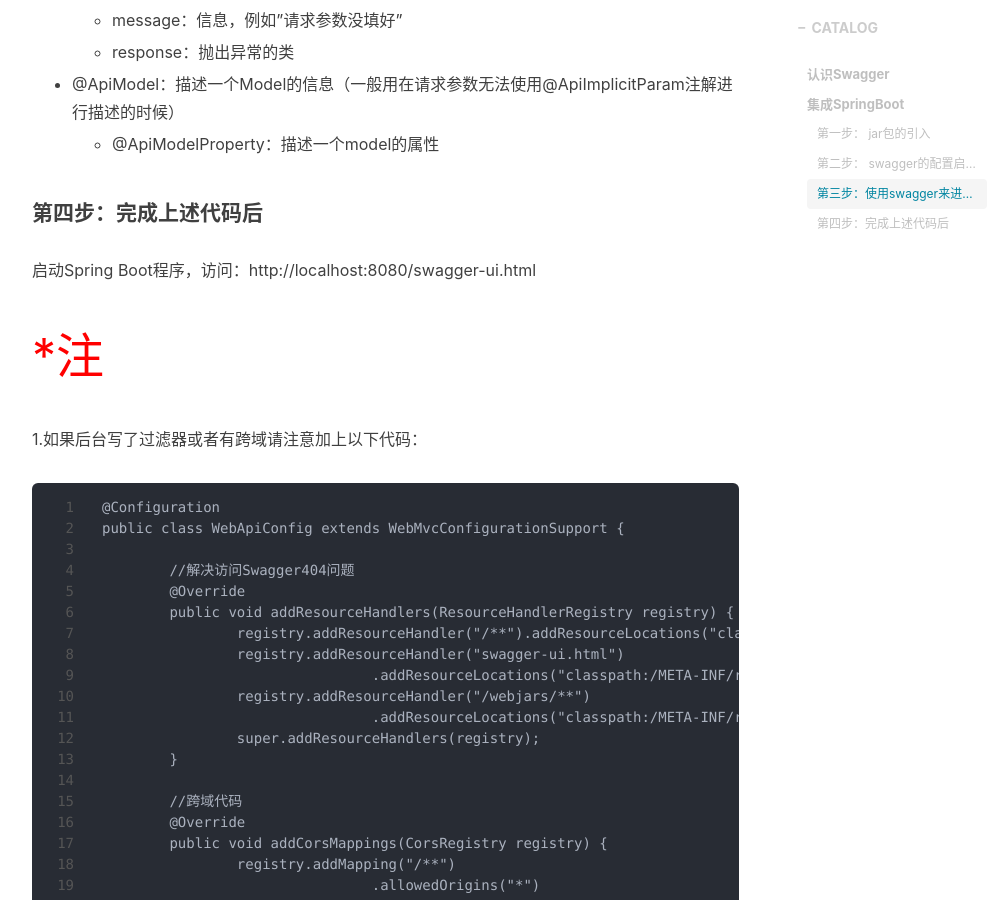
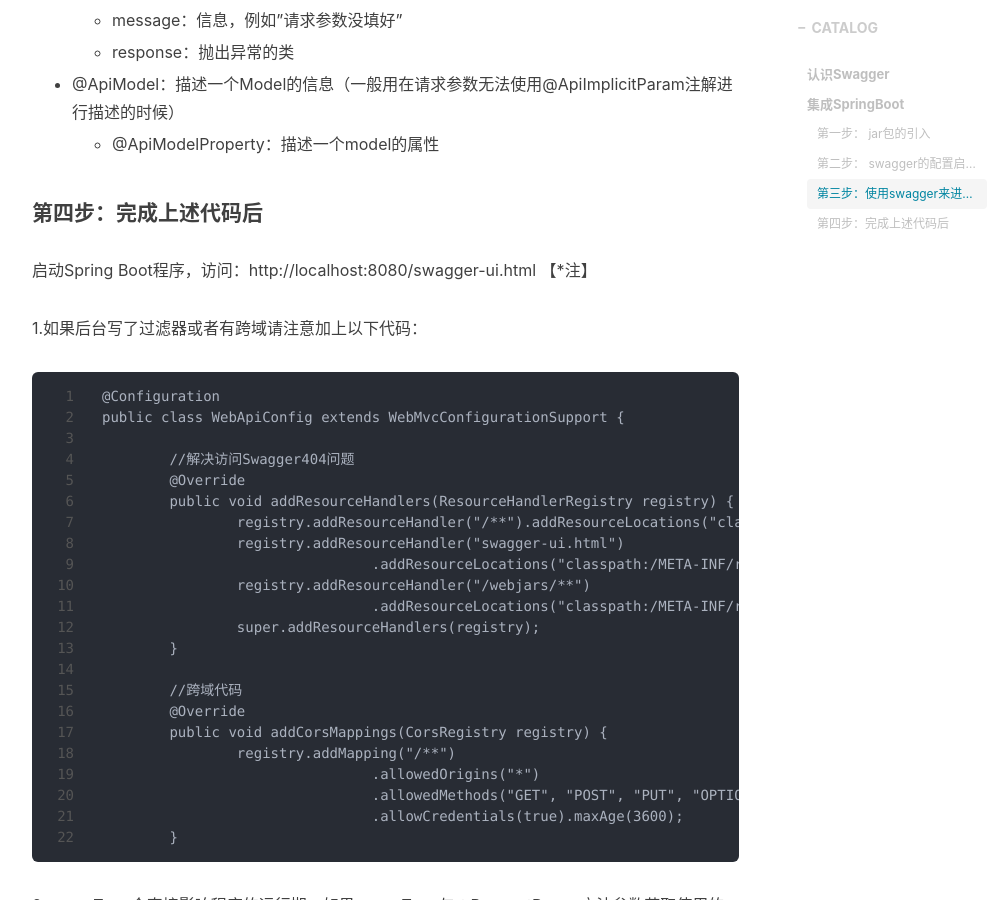
Before and after one commit to mochengyanliu/mochengyanliu.github.io, a Jekyll site: the page built from _posts/2018-10-24-微服务-2018.markdown, in a window 1280 px wide and 900 px high, scrolled down 5473 px. Shown: the whole window, without its empty margins (233-1228 px from the left). Built offline with Jekyll 4.4.1, drawn with Linux system fonts in a browser that asks for light colours; nearby versions of some CDN libraries; comment, search, counter and statistics services are not loaded.

Commit message:
修改内容

```diff
--- a/_posts/2018-10-24-微服务-2018.markdown
+++ b/_posts/2018-10-24-微服务-2018.markdown
@@ -213,7 +213,7 @@
 
     -   dataType：参数类型
 
-	-   required：参数是否必须传（true|false）
+	-   required：参数是否必须传（true | false）
 
     -   value：说明参数的意思
 
@@ -237,8 +237,8 @@
 
 #### 第四步：完成上述代码后
 启动Spring Boot程序，访问：http://localhost:8080/swagger-ui.html
+【*注】
 
-<font color=red size=72>*注</font>
 1.如果后台写了过滤器或者有跨域请注意加上以下代码：
 
 	@Configuration
```
